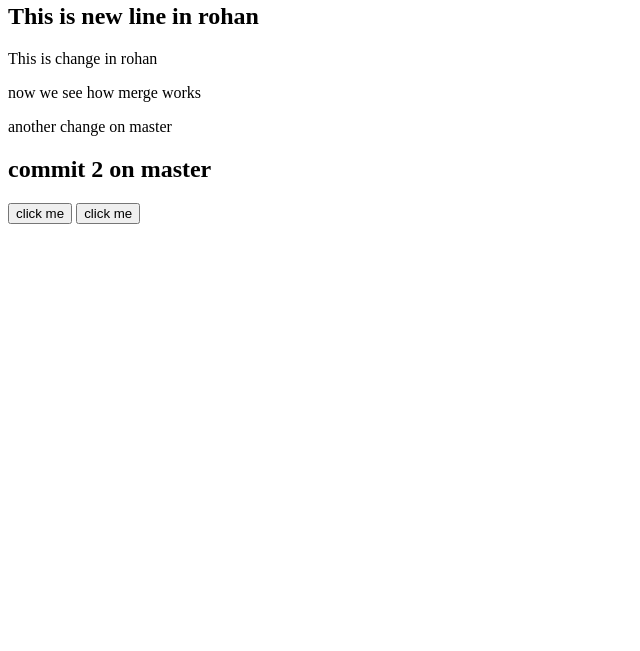
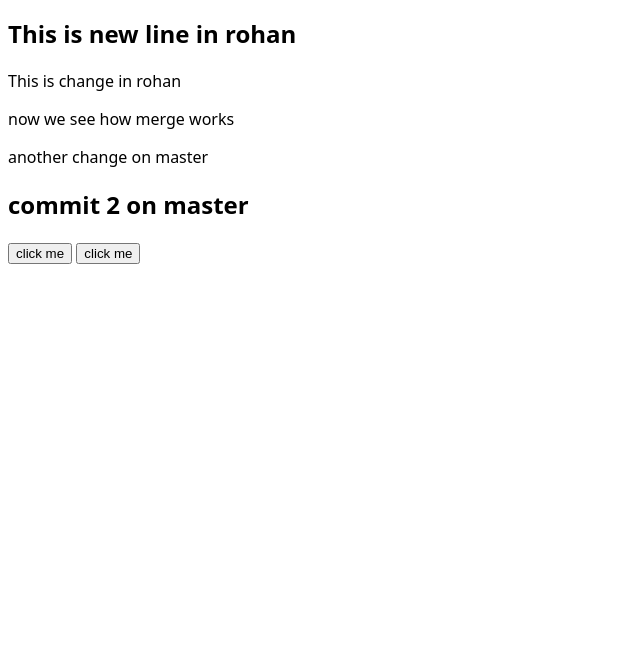
Before and after one commit to r0hanr0n/rohan_git_2_remote, a plain HTML site: page index.html in a window 1280 px wide. Shown: the part 149-800 px from the top of the page, without its empty margins (0-640 px from the left). Drawn offline with Linux system fonts and the light colour scheme.

Commit message:
add css on rohan

```diff
--- a/index.html
+++ b/index.html
@@ -4,6 +4,11 @@
     <meta charset="UTF-8">
     <meta name="viewport" content="width=device-width, initial-scale=1.0">
     <title>Document</title>
+    <style>
+        html{
+            font-family: system-ui, -apple-system, BlinkMacSystemFont, 'Segoe UI', Roboto, Oxygen, Ubuntu, Cantarell, 'Open Sans', 'Helvetica Neue', sans-serif;
+        }
+    </style>
 </head>
 <body>
     <p>This is new line in master</p>
```
